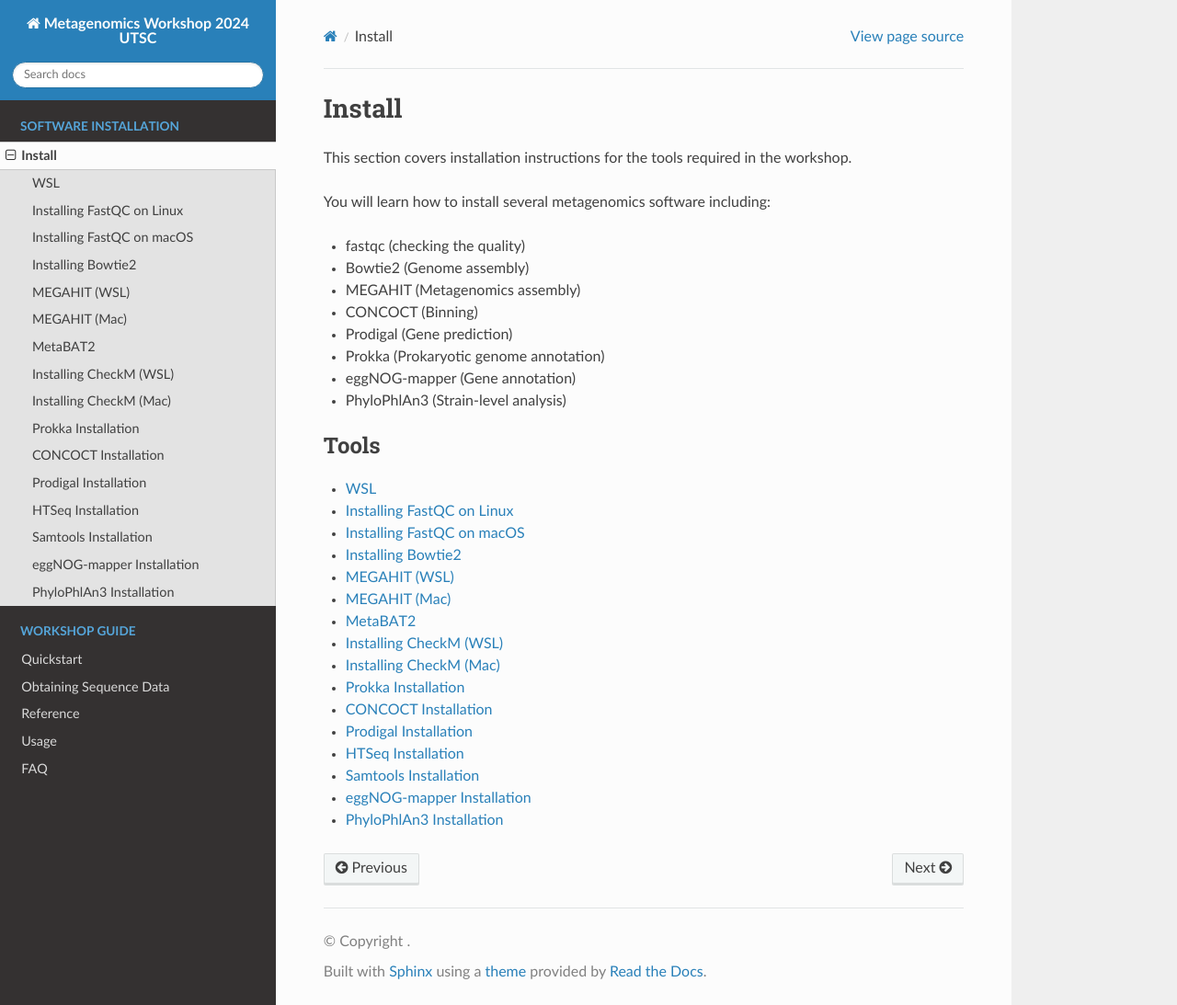
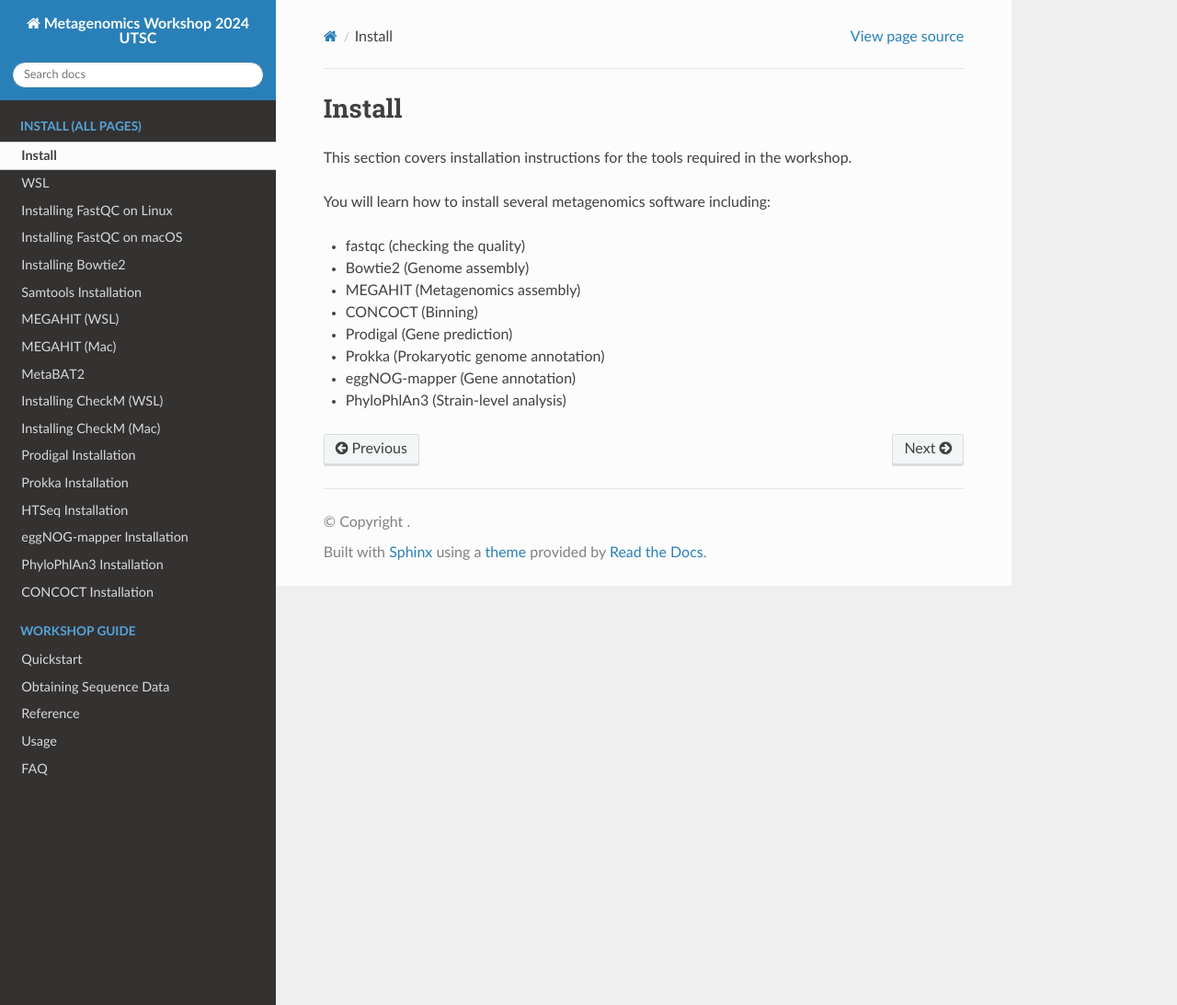
Before and after one commit to javad30/metagenomics-workshop-2024-UTSC, a Sphinx documentation site: the page built from docs/source/install/index.rst, in a window 1280 px wide and 1093 px high. Shown: the whole window at 92% size. Built offline with Sphinx 7.4.7 and the Read the Docs theme 3.1.0, drawn with Linux system fonts in a browser that asks for light colours.

Commit message:
Fix sidebar: full toctree on homepage + normalize install filenames to lowercase

```diff
--- a/docs/source/install/index.rst
+++ b/docs/source/install/index.rst
@@ -16,21 +16,3 @@ You will learn how to install several metagenomics software including:
 - Prokka (Prokaryotic genome annotation)
 - eggNOG-mapper (Gene annotation)
 - PhyloPhlAn3 (Strain-level analysis)
-
-.. toctree::
-   :maxdepth: 1
-   :caption: Tools
-
-   wsl
-   fastqc
-   bowtie2
-   megahit
-   metabat2
-   checkm
-   prokka
-   concoct
-   prodigal
-   htseq
-   samtools
-   eggnog
-   phylophlan
```
Also changed, not shown: docs/source/index.rst (+18 -3 lines).
